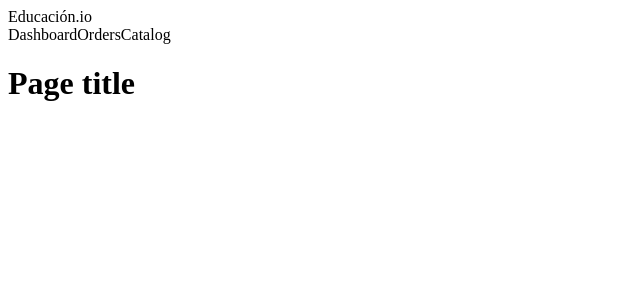
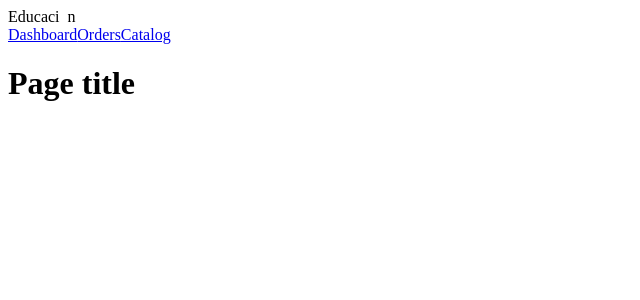
Before and after one commit to MilkZoft/educacion, a React app: page / in a window 1280 px wide. Shown: the top 300 px of the page, without its empty margins (0-640 px from the left). Built offline with nearby package versions, Linux system fonts and the light colour scheme.

Commit message:
Adding logo & nav HTML

```diff
--- a/src/components/site/Header.js
+++ b/src/components/site/Header.js
@@ -5,7 +5,8 @@ class Header extends React.Component {
     render() {
         return (
             <div className="page-header">
-                <div className="logo">Educación.io</div>
+                <div className="logo">
+                    <span className="edu">Edu</span>caci<span className="icon-o">&nbsp;&nbsp;</span>n</div>
                 <Nav />
             </div>
         );
--- a/src/components/site/Nav.js
+++ b/src/components/site/Nav.js
@@ -4,9 +4,9 @@ class Nav extends React.Component {
     render() {
         return (
             <nav className="main-nav">
-                <a>Dashboard</a>
-                <a className="current">Orders</a>
-                <a>Catalog</a>
+                <a href="#">Dashboard</a>
+                <a href="#" className="current">Orders</a>
+                <a href="#">Catalog</a>
             </nav>
         );
     }
```
